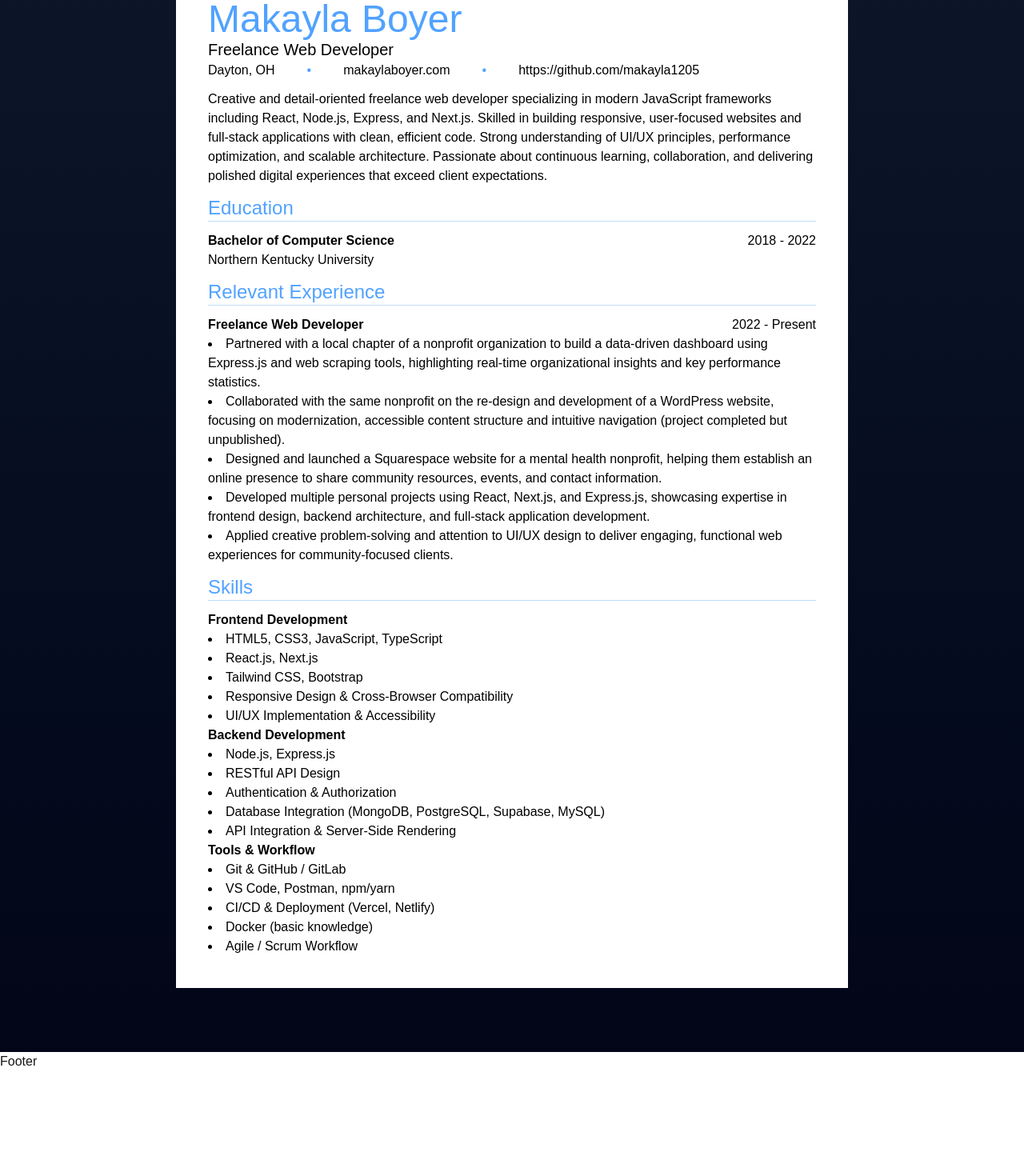
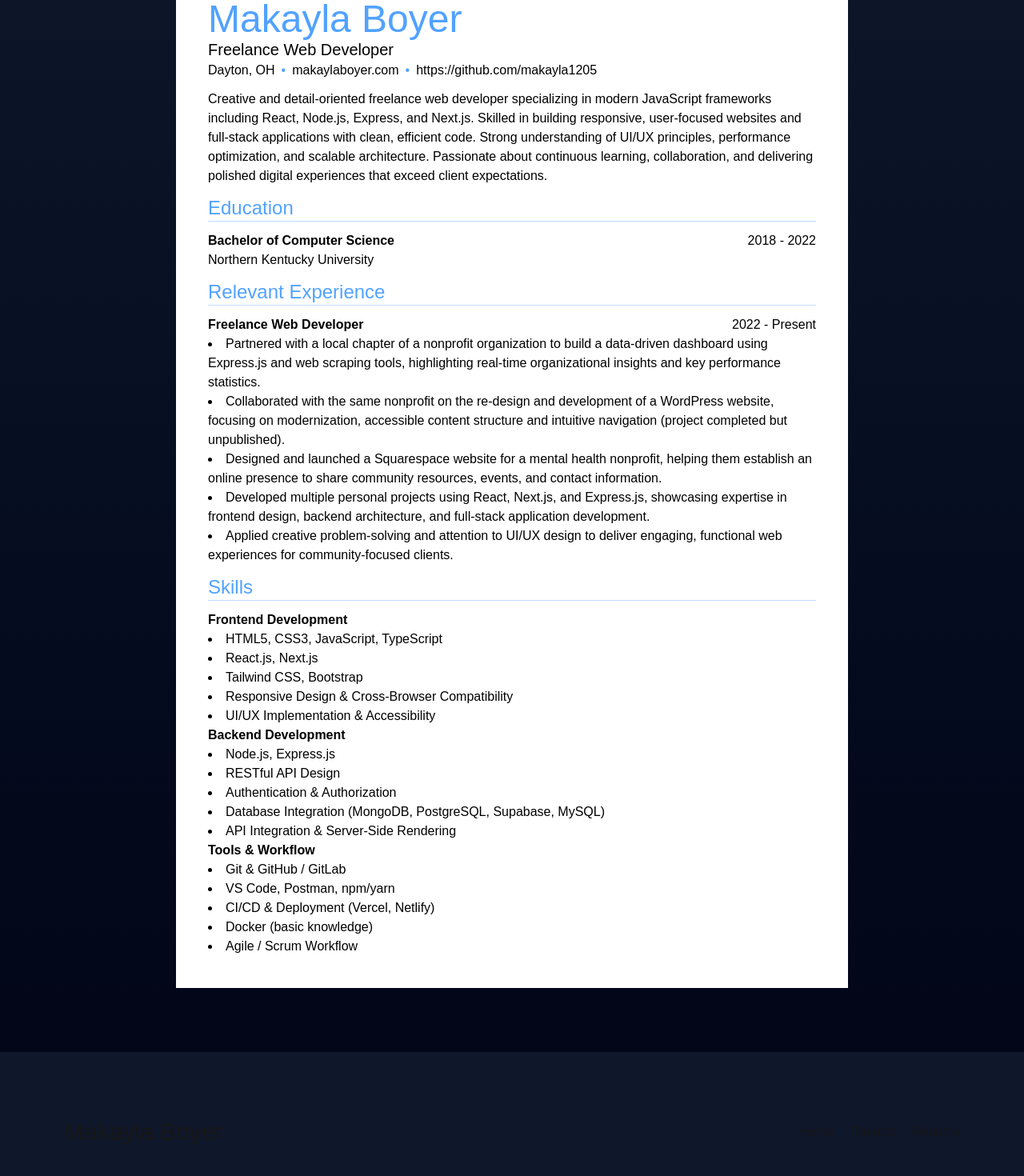
Before and after one commit to makayla1205/Portfolio, a Next.js app: page /resume in a window 1280 px wide. Shown: the part 160-1630 px from the top of the page at 80% size. Before the commit the page ends 1499 px from the top, so only its background shows below. Built offline with nearby package versions, Linux system fonts and the light colour scheme.

Commit message:
minor changes & footer

```diff
--- a/app/components/Cta.tsx
+++ b/app/components/Cta.tsx
@@ -4,7 +4,7 @@ export default function Cta() {
     return (
         <div className="min-h-screen flex items-center bg-gradient-to-b from-slate-950 to-slate-900">
             <div className="flex flex-col lg:flex-row h-3/4 lg:items-center p-20 gap-10 w-full">
-                <div className="w-full lg:min-w-150">
+                <div className="w-full lg:min-w-150 mt-10">
                     <h1 className="text-7xl">Hi, I'm</h1>
                     <h1 className="text-7xl">Makayla Boyer</h1>
                     <p className="mt-5 text-xl">Great web experiences don't just happen—they're built with intention.
--- a/app/components/Footer.tsx
+++ b/app/components/Footer.tsx
@@ -1,5 +1,24 @@
+import Link from "next/link";
+
+const Navlinks = () => (
+    <ul className="flex flex-col md:flex-row md:items-center md:gap-5">
+        <li><Link href="/">Home</Link></li>
+        <li><Link href="/projects">Projects</Link></li>
+        <li><Link href="/resume">Resume</Link></li>
+    </ul>
+)
+
 export default function Footer() {
     return (
-        <div>Footer</div>
+        <div className="h-50 bg-slate-900 flex items-center justify-center p-20">
+            <div className="w-full flex flex-wrap items-center justify-between">
+                <div className="text-3xl">
+                    <Link href="/">Makayla Boyer</Link>
+                </div>
+                <nav className="">
+                    <Navlinks/>
+                </nav>
+            </div>
+        </div>
     );
 }
--- a/app/resume/page.tsx
+++ b/app/resume/page.tsx
@@ -6,11 +6,11 @@ export default function Resume() {
             <div className="w-3/4 bg-white p-10 text-black">
                 <h1 className="text-5xl text-blue-400">Makayla Boyer</h1>
                 <p className="text-xl">Freelance Web Developer</p>
-                <div className="flex flex-col md:flex-row flex-wrap md:gap-10">
+                <div className="flex flex-col md:flex-row flex-wrap md:gap-2">
                     <p>Dayton, OH </p>
-                    <p className="text-blue-400">•</p>
+                    <p className="text-blue-400 md:block hidden">•</p>
                     <Link href="https://makaylaboyer.com" className="hover:text-blue-400">makaylaboyer.com</Link>
-                    <p className="text-blue-400">•</p>
+                    <p className="text-blue-400 md:block hidden">•</p>
                     <Link href="https://github.com/makayla1205" className="hover:text-blue-400">https://github.com/makayla1205</Link>
                 </div>
                 <p className="mt-3">Creative and detail-oriented freelance web developer specializing in modern JavaScript frameworks including
```
